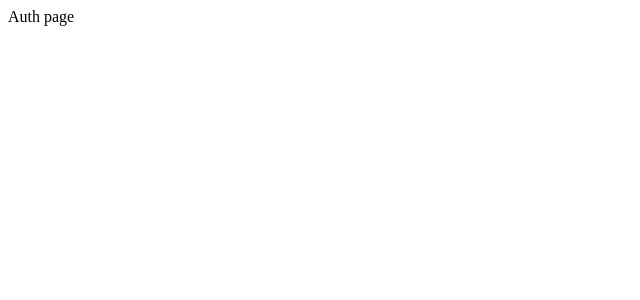
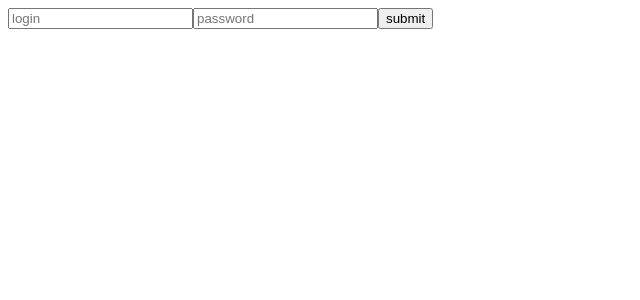
Before and after one commit to NekkiNeks/35mmApp, a React (Create React App) app in the folder client/: page /auth in a window 1280 px wide. Shown: the top 300 px of the page, without its empty margins (0-640 px from the left). Built offline with nearby package versions, Linux system fonts and the light colour scheme.

Commit message:
add useHttp hook and creating auth
authentification work in progress

```diff
--- /dev/null
+++ b/client/src/hooks/useHttp.ts
@@ -0,0 +1,34 @@
+import { useState } from "react";
+
+export default function useHttp() {
+  const [loading, setLoading] = useState<boolean>(false);
+  const [error, setError] = useState<string>("");
+
+  const clearError = () => setError("");
+
+  async function request(
+    url: string,
+    method: string,
+    body: { login: string; password: string }
+  ) {
+    try {
+      setLoading(true);
+      const res = await fetch(url, {
+        method,
+        headers: { "Content-Type": "application/json" },
+        body: JSON.stringify(body),
+      });
+      const data = await res.json();
+      if (data.status === "error") throw new Error(data.data.message);
+      setLoading(false);
+      return data;
+    } catch (e) {
+      if (e instanceof Error) {
+        setError(e.message);
+        setLoading(false);
+      }
+    }
+  }
+
+  return { loading, error, request, clearError };
+}
--- a/client/src/hooks/useRoutes.tsx
+++ b/client/src/hooks/useRoutes.tsx
@@ -4,8 +4,8 @@ import { Routes, Route, Navigate } from "react-router-dom";
 import AuthPage from "../pages/AuthPage";
 import UserPage from "../pages/UserPage";
 
-export default function useRoutes(isAuth: boolean) {
-  if (isAuth) {
+export default function useRoutes(isAuthenticated: boolean) {
+  if (isAuthenticated) {
     return (
       <Routes>
         <Route path="/account" element={<UserPage />} />
--- a/client/src/pages/AuthPage.tsx
+++ b/client/src/pages/AuthPage.tsx
@@ -1,9 +1,49 @@
-import React from "react";
+import React, { FormEvent, useState } from "react";
+import useHttp from "../hooks/useHttp";
 
 //import components
 
 export default function AuthPage() {
-  return <div>Auth page</div>;
+  const [form, setForm] = useState<{ login: string; password: string }>({
+    login: "",
+    password: "",
+  });
+
+  const { loading, error, request, clearError } = useHttp();
+
+  function handleChange(e: React.ChangeEvent<HTMLInputElement>) {
+    setForm({ ...form, [e.target.name]: e.target.value });
+  }
+
+  async function handleSubmit(e: FormEvent<HTMLFormElement>) {
+    e.preventDefault();
+    clearError();
+    const data = await request("/api/auth/login", "POST", form);
+    console.log(data);
+  }
+
+  return (
+    <div>
+      {error && <p>{error}</p>}
+      <form onSubmit={(e) => handleSubmit(e)}>
+        <input
+          type="text"
+          name="login"
+          placeholder="login"
+          onChange={handleChange}
+        />
+        <input
+          type="password"
+          name="password"
+          placeholder="password"
+          onChange={handleChange}
+        />
+        <button type="submit" disabled={loading}>
+          submit
+        </button>
+      </form>
+    </div>
+  );
 }
 
 //styles
```
Also changed, not shown: 1 other file (tests, documents, lock files or other folders).
